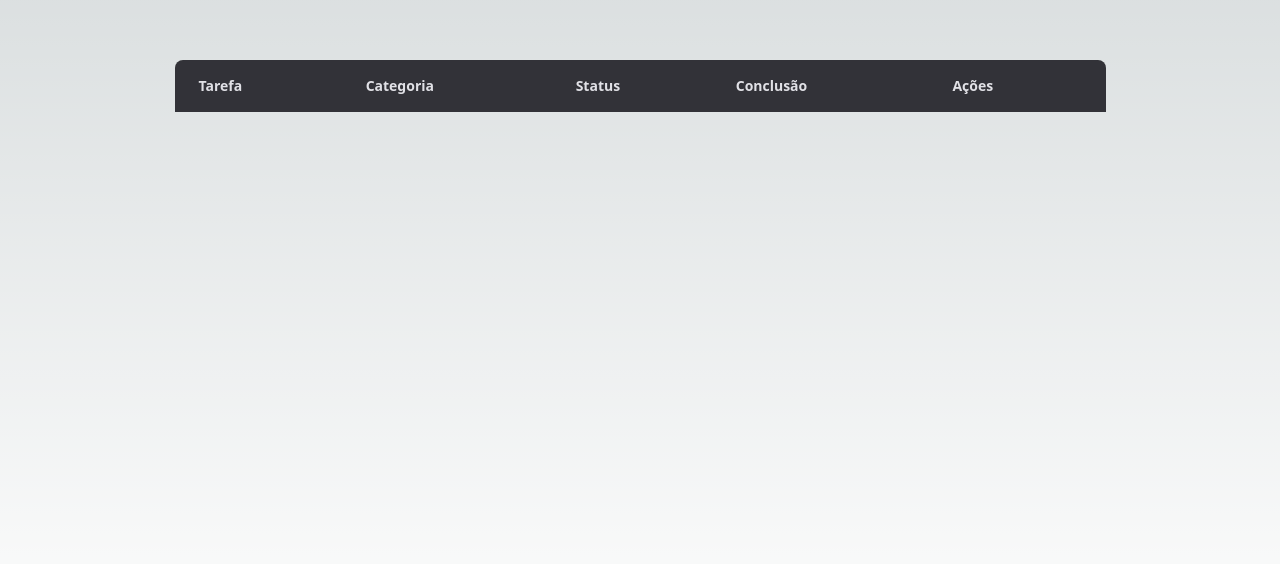
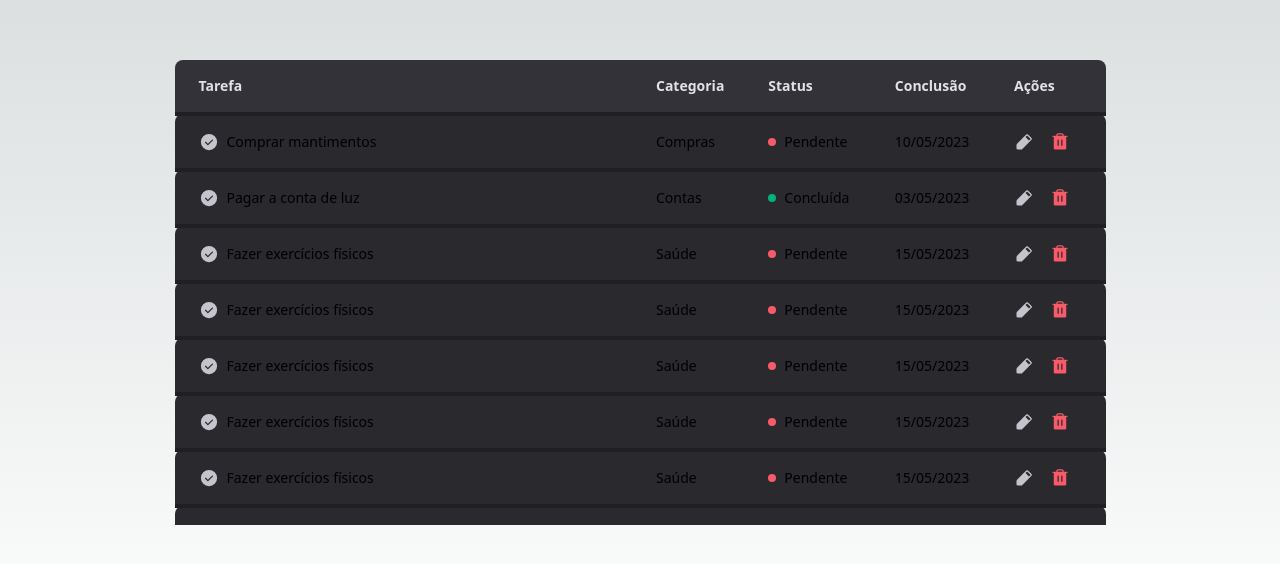
Before and after one commit to othiagofelippe/taskmaster, a Next.js app: page / in a window 1280 px wide. Shown: the part 108-672 px from the top of the page. Built offline with nearby package versions, Linux system fonts and the light colour scheme.

Commit message:
tablerow component created

```diff
--- a/src/components/Table.tsx
+++ b/src/components/Table.tsx
@@ -1,4 +1,5 @@
 import React from 'react'
+import { TableRow } from './TableRow'
 
 interface Task {
   id: number
@@ -94,7 +95,9 @@ export function Table() {
             </th>
           </tr>
         </thead>
-        <tbody></tbody>
+        <tbody>
+          <TableRow taskList={taskList} />
+        </tbody>
       </table>
     </div>
   )
--- /dev/null
+++ b/src/components/TableRow.tsx
@@ -0,0 +1,62 @@
+import { CheckCircle, PencilSimple, Trash } from 'phosphor-react'
+
+export function TableRow({ taskList }) {
+  return (
+    <>
+      {taskList.map((task) => (
+        <tr className="bg-gray-700 hover:bg-gray-600" key={task.id}>
+          <td className=" border-t-4 border-solid border-gray-800 p-4 text-sm leading-5 w-2/4 rounded-tl-lg pl-6">
+            <div className="flex items-center gap-2">
+              <button className="rounded-full">
+                <CheckCircle
+                  size={20}
+                  weight="fill"
+                  className="text-gray-300 hover:text-gray-200"
+                />
+              </button>
+
+              {task.title}
+            </div>
+          </td>
+          <td className=" border-t-4 border-solid border-gray-800 p-4 text-sm leading-5">
+            {task.category}
+          </td>
+          <td className=" border-t-4 border-solid border-gray-800 p-4 text-sm leading-5">
+            {task.status === 'Pendente' ? (
+              <div className="flex items-center gap-2">
+                <span className="before:block before:w-2 before:h-2 before:rounded-full before:bg-red-400" />
+                {task.status}
+              </div>
+            ) : (
+              <div className="flex items-center gap-2">
+                <span className="before:block before:w-2 before:h-2 before:rounded-full before:bg-green-300" />
+                {task.status}
+              </div>
+            )}
+          </td>
+          <td className=" border-t-4 border-solid border-gray-800 p-4 text-sm leading-5">
+            {task.completionDate}
+          </td>
+          <td className=" border-t-4 border-solid border-gray-800 p-4 text-sm leading-5 rounded-tr-lg pr-6">
+            <div className="flex items-center gap-4">
+              <button>
+                <PencilSimple
+                  size={20}
+                  weight="fill"
+                  className="text-gray-300 hover:text-gray-200"
+                />
+              </button>
+              <button>
+                <Trash
+                  size={20}
+                  weight="fill"
+                  className="text-red-400 hover:text-red-700"
+                />
+              </button>
+            </div>
+          </td>
+        </tr>
+      ))}
+    </>
+  )
+}
```
